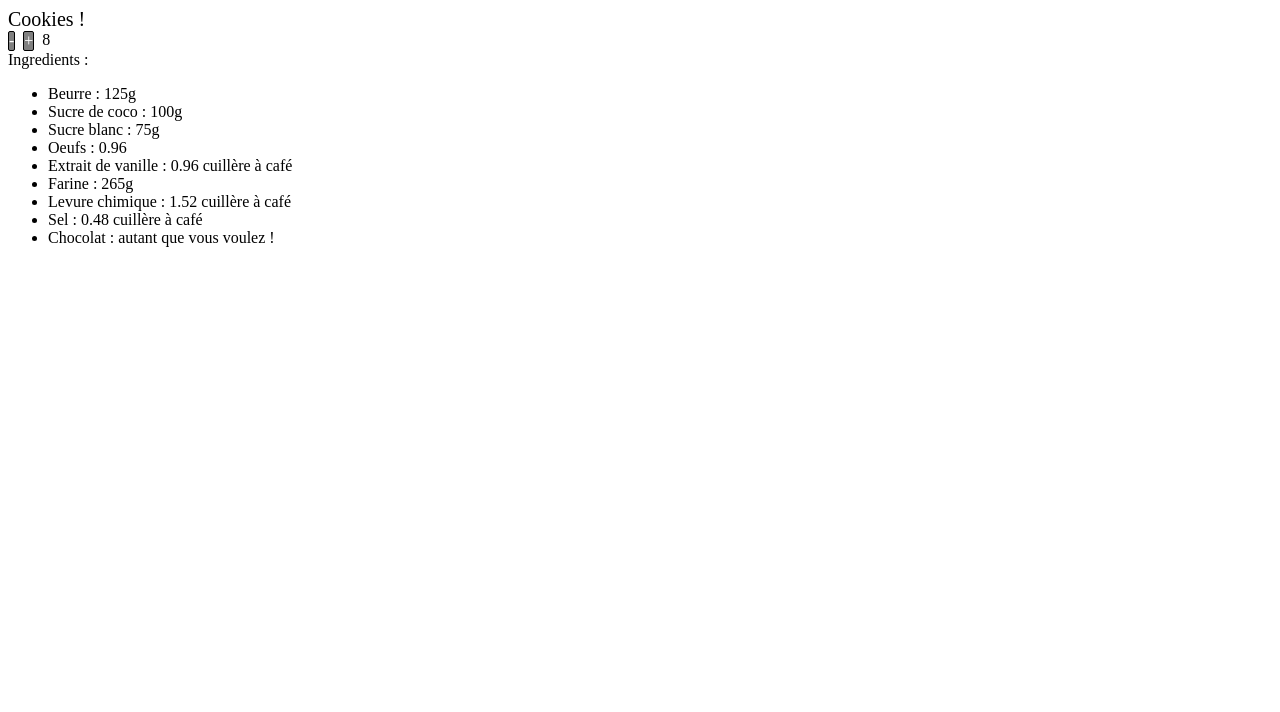
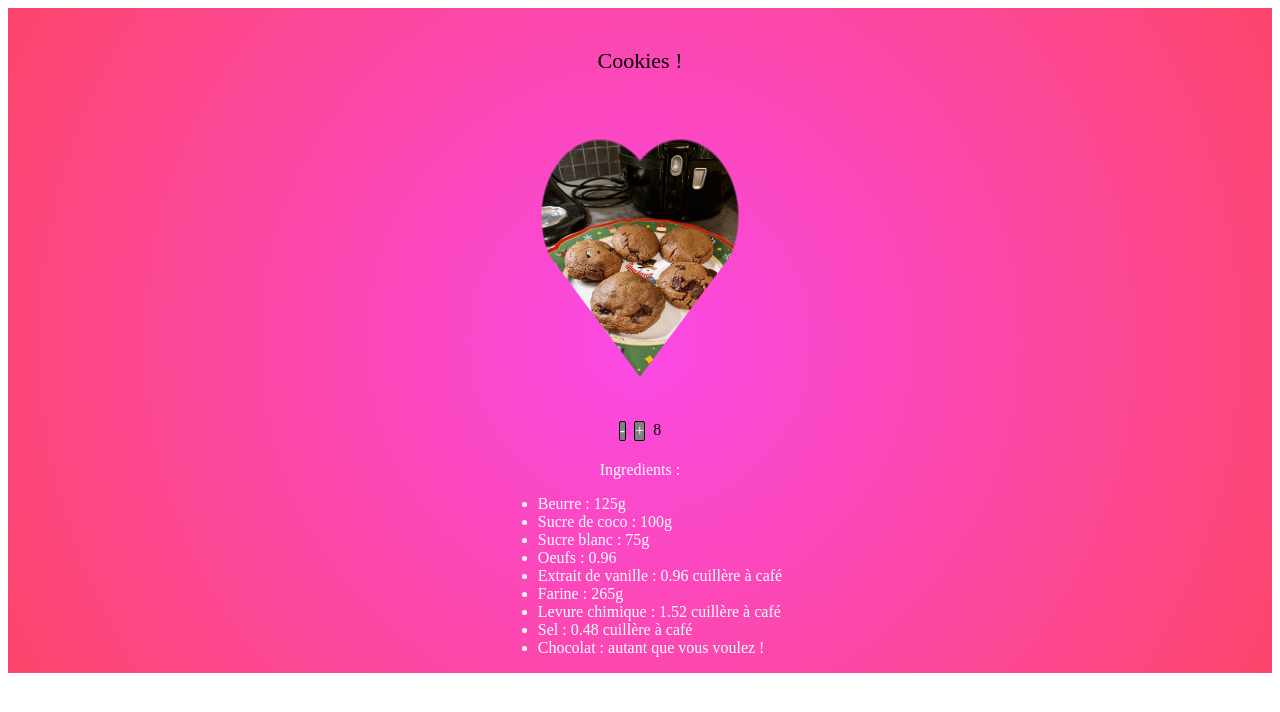
Before and after one commit to LazzaroLaura/recettes, an Angular app: page /cookies in a window 1280 px wide. Shown: the top 712 px of the page. Built offline with nearby package versions, Linux system fonts and the light colour scheme.

Commit message:
style(cookies): add css

```diff
--- a/src/app/cookies/cookies.component.html
+++ b/src/app/cookies/cookies.component.html
@@ -1,5 +1,6 @@
 <div class="cookies">
   <div class="cookies-title">Cookies !</div>
+  <img class="cookies-image" src="assets/cookies/cookies.jpg">
   <div class="counter">
     <div class="counter-action" (click)="UpdateAmount('less')">-</div>
     <div class="counter-action" (click)="UpdateAmount('more')">+</div>
--- a/src/app/cookies/cookies.component.less
+++ b/src/app/cookies/cookies.component.less
@@ -1,6 +1,21 @@
 .cookies {
+  display: flex;
+  flex-direction: column;
+  gap: 20px;
+  align-items: center;
+  background: #fb3fe5;
+  background: radial-gradient(circle,rgba(251, 63, 229, 0.95) 0%, rgba(252, 70, 107, 1) 100%);
+
   &-title {
     font-size: 20px;
+    margin: 40px 0 40px 0;
+    font-size: 22px;
+  }
+
+  &-image {
+    max-width: 200px;
+    mask: radial-gradient(at 70% 31%,#000 29%,#0000 30%), radial-gradient(at 30% 31%,#000 29%,#0000 30%), linear-gradient(#000 0 0) bottom/100% 50% no-repeat;
+    clip-path: polygon(-41% 0,50% 91%, 141% 0);
   }
 
   .counter {
@@ -14,4 +29,12 @@
       border-radius: 2px;
     }
   }
+
+  &-ingredients {
+    color: white;
+
+    &-title {
+      text-align: center;
+    }
+  }
 }
```
Also changed, not shown: src/assets/cookies/cookies.jpg (added).
